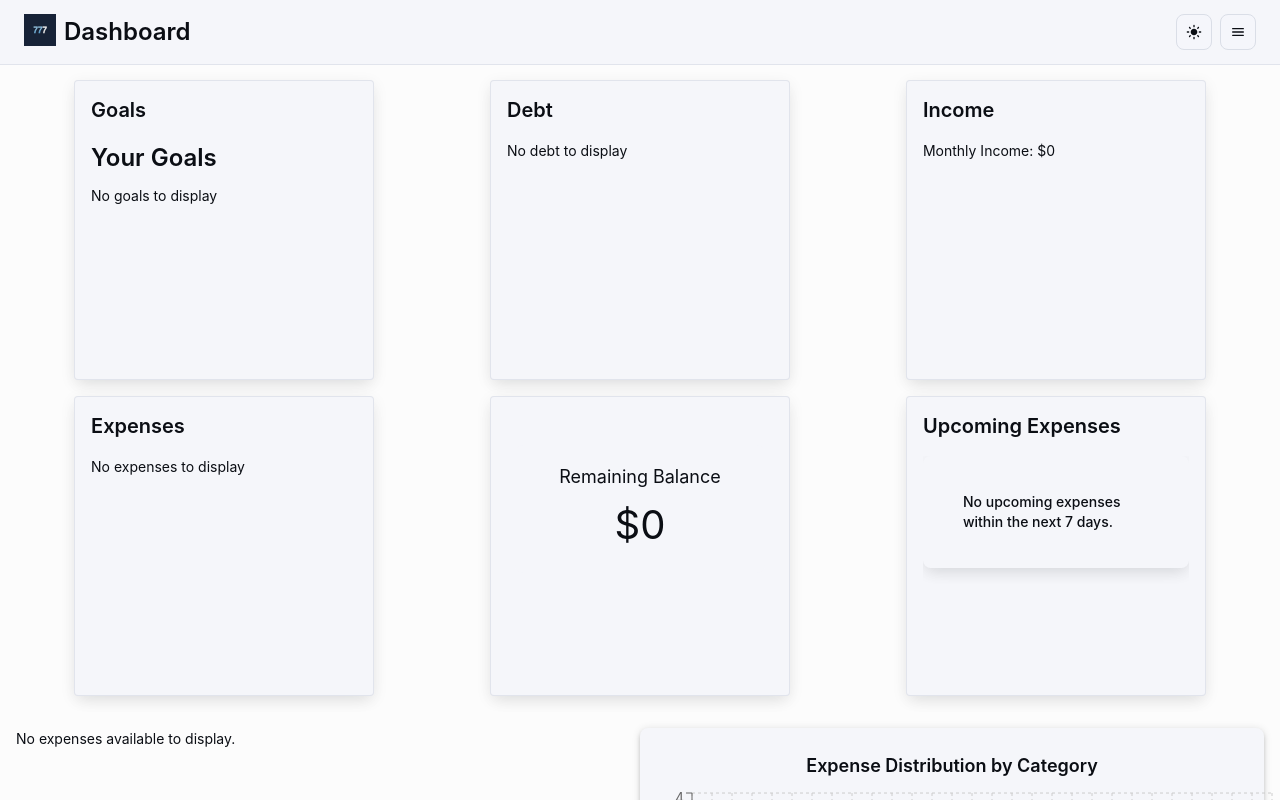
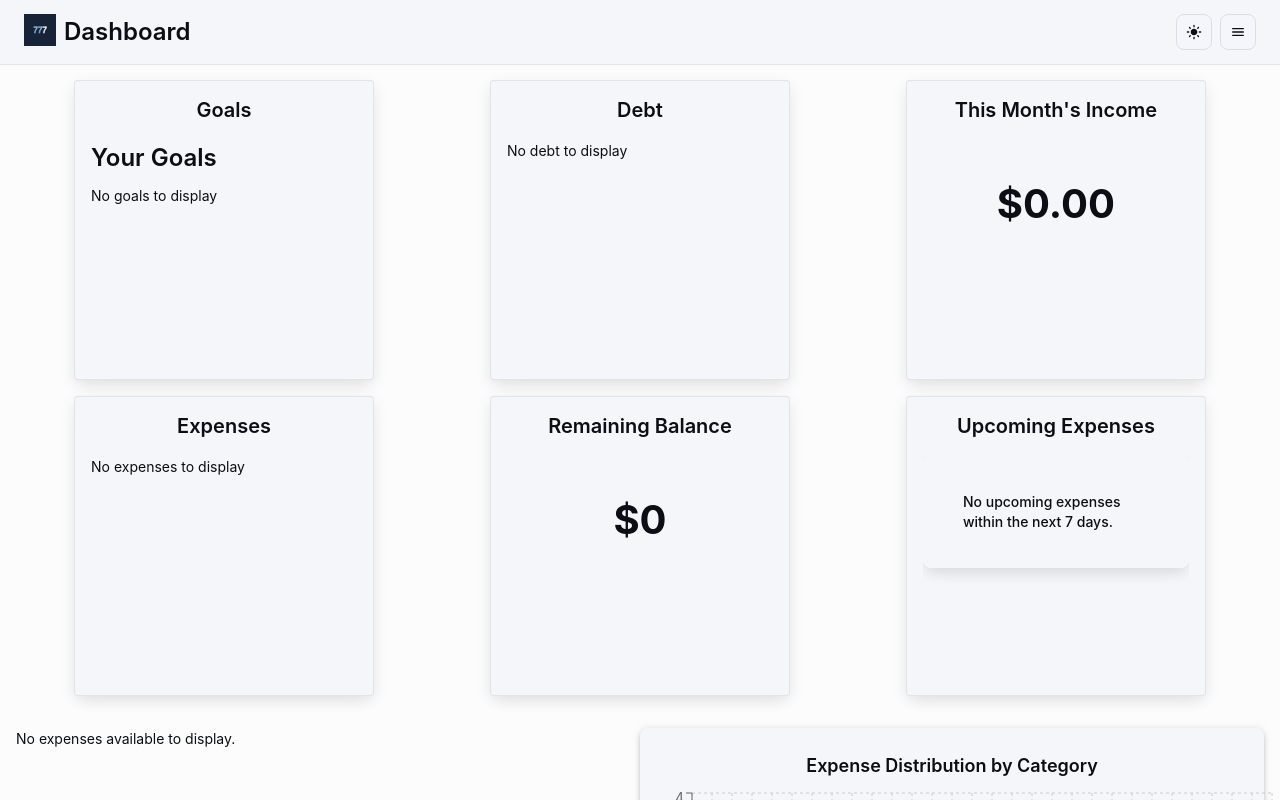
Before and after one commit to ElijahHawthorne/COP4331_LargeProject, a React (Vite) app in the folder frontend/: page /dashboard in a window 1280 px wide. Built offline with nearby package versions, Linux system fonts and the light colour scheme.

Commit message:
Fixed income and upcoming expenses cards. Centered ExpCards Titles

```diff
--- a/frontend/src/components/Balance.tsx
+++ b/frontend/src/components/Balance.tsx
@@ -22,15 +22,10 @@ const BalanceCard: React.FC<BalanceCardProps> = ({ expenses, income }) => {
         }}
       >
         <CardContent>
-          {/* Top label */}
-          <Typography variant="subtitle1" color="theme.palette.text.primary" gutterBottom>
-            Remaining Balance
-          </Typography>
-
           {/* Main balance in the middle */}
           <Typography
             variant="h3"
-            sx={{fontSize: "2.5rem", my: 1, color: (theme) => theme.palette.text.primary }}
+            sx={{fontWeight: "bold", fontSize: "2.5rem", my: 1, color: (theme) => theme.palette.text.primary }}
           >
           ${remainingBalance}
           </Typography>
--- a/frontend/src/components/ExpandableCard.tsx
+++ b/frontend/src/components/ExpandableCard.tsx
@@ -52,7 +52,7 @@ const ExpandableCard: React.FC<ExpandableCardProps> = ({
       {/* Title is now fixed, does NOT scroll */}
       <CardHeader
         title={title}
-        sx={{ flexShrink: 0 }}
+        sx={{ flexShrink: 0, justifyContent: "center", textAlign: "center" }}
       />
 
       {/* Scrollable content section */}
--- a/frontend/src/components/UpcomingExpenses.tsx
+++ b/frontend/src/components/UpcomingExpenses.tsx
@@ -2,12 +2,10 @@ import React, { useState, useEffect } from "react";
 import { Expense } from "../Types";
 import {
   Box,
-  Divider,
   List,
   ListItem,
   ListItemText,
   Checkbox,
-  Typography,
 } from "@mui/material";
 
 interface UpcomingExpensesCardProps {
@@ -43,6 +41,21 @@ const UpcomingExpensesCard: React.FC<UpcomingExpensesCardProps> = ({ expenses })
               <ListItemText
                 primary={expense.name}
                 secondary={`Due: ${new Date(expense.date).toLocaleDateString()} — $${expense.cost.toFixed(2)}`}
+                primaryTypographyProps={{
+                  sx: (theme) => ({
+                    fontFamily: "Inter, sans-serif",
+                    color: theme.palette.text.primary,
+                    fontSize: "1.3rem !important",
+                    fontWeight: "bold",
+                  }),
+                }}
+                secondaryTypographyProps={{
+                  sx: (theme) => ({
+                    fontFamily: "Inter, sans-serif",
+                    color: theme.palette.text.primary ,
+                    fontSize: "1rem !important",
+                  }),
+                }}
               />
               {/* Optional: Add a checkbox or other actions here */}
               <Checkbox />
--- /dev/null
+++ b/frontend/src/components/ViewIncome.tsx
@@ -0,0 +1,38 @@
+import React from 'react';
+import { Typography, Box, Card, CardContent } from '@mui/material';
+
+interface ViewIncomeProps {
+  income: number;
+}
+
+const ViewIncome: React.FC<ViewIncomeProps> = ({ income }) => {
+  return (
+    <Box sx={{ mt: 2, display: 'flex', justifyContent: 'center' }}>
+      <Card
+        sx={{
+          width: 250,
+          border: 'none',
+          textAlign: 'center',
+          p: 2,
+        }}
+      >
+        <CardContent>
+          {/* Income Display */}
+          <Typography
+            variant="h3"
+            sx={{
+              fontSize: "2.5rem",
+              my: 1,
+              color: (theme) => theme.palette.text.primary,
+              fontWeight: "bold"
+            }}
+          >
+            ${income.toFixed(2)}
+          </Typography>
+        </CardContent>
+      </Card>
+    </Box>
+  );
+};
+
+export default ViewIncome;
--- a/frontend/src/dashboard/components/MainGrid.tsx
+++ b/frontend/src/dashboard/components/MainGrid.tsx
@@ -10,7 +10,7 @@ import ViewExpense from "../../components/ViewExpense";
 import AddIncome from "../../components/AddIncome";
 import Viewdebt from "../../components/ViewDebt";
 import AddDebt from "../../components/AddDebt";
-
+import ViewIncome from "../../components/ViewIncome";
 import UpcomingExpensesCard from "../../components/UpcomingExpenses";
 import PieChartComponent from "../../components/ExpensesPieChart";
 import BalanceCard from "../../components/Balance";
@@ -235,11 +235,11 @@ export default function MainGrid() {
         }}
       >
         <ExpandableCard
-          title="Income"
+          title="This Month's Income"
           index={2}
           onClick={() => handleCardClick(2)}
           isActive={activeCard === 2}
-          componentCollapsed={<p>Monthly Income: ${curUserData.income}</p>}
+          componentCollapsed={<ViewIncome income = {curUserData.income}/>}
           componentExpanded={<AddIncome userId={sessionId} onIncomeAdded={fetchUserData} />}
           cardRef={(el) => (cardRefs.current[2] = el)}
         />
@@ -279,7 +279,7 @@ export default function MainGrid() {
       >
 
         <ExpandableCard
-          title=""
+          title="Remaining Balance"
           index={4}
           onClick={() => null}
           isActive={activeCard === 4}
```
